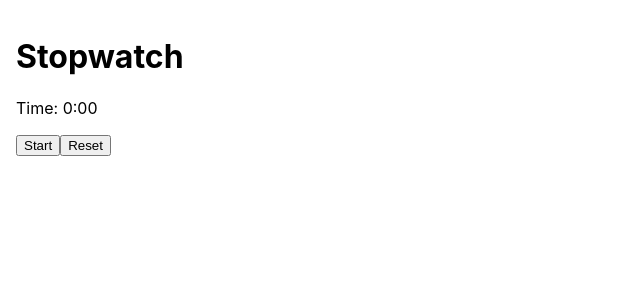
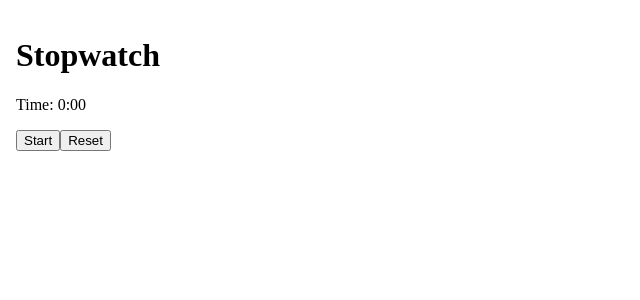
Before and after one commit to Bibhushan/stopwatch, a React (Create React App) app: page / in a window 1280 px wide. Shown: the top 300 px of the page, without its empty margins (0-640 px from the left). Built offline with nearby package versions, Linux system fonts and the light colour scheme.

Commit message:
Fixing time format

```diff
--- a/src/StopWatch.css
+++ b/src/StopWatch.css
@@ -1,3 +1,4 @@
 .main-page {
     padding: 1rem;
+    font-family: 'Times New Roman', Times, serif;
 }
--- a/src/StopWatch.jsx
+++ b/src/StopWatch.jsx
@@ -42,7 +42,7 @@ export default function StopWatch(){
     return (
         <div className='main-page'>
             <h1>Stopwatch</h1>
-            <p>Time: {" " + minutes + ":" + seconds}</p>
+            <p>Time:{" " + minutes + ":" + seconds}</p>
             <button onClick={handleStartTimer}>{timerOn ? 'Stop' : 'Start'}</button>
             <button onClick={handleTimerReset}>Reset</button>
         </div>
```
